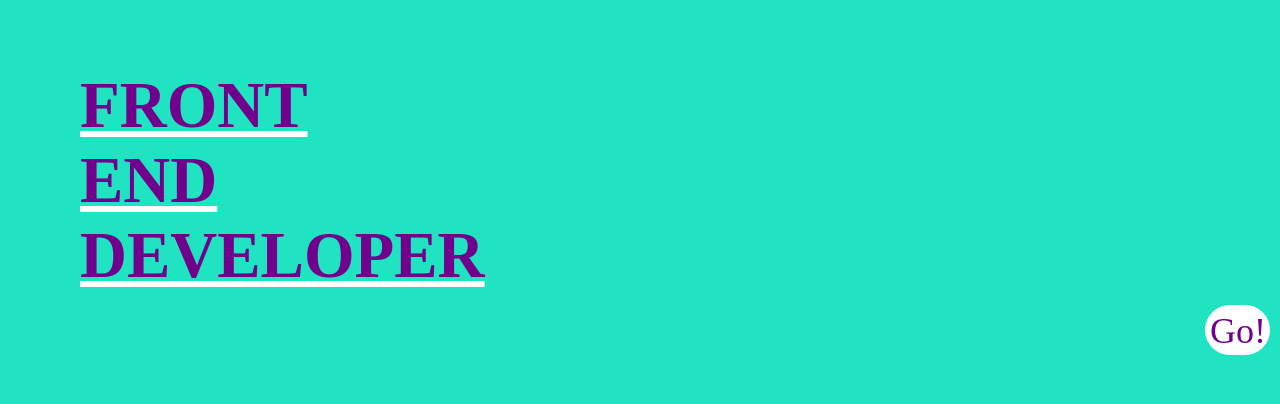
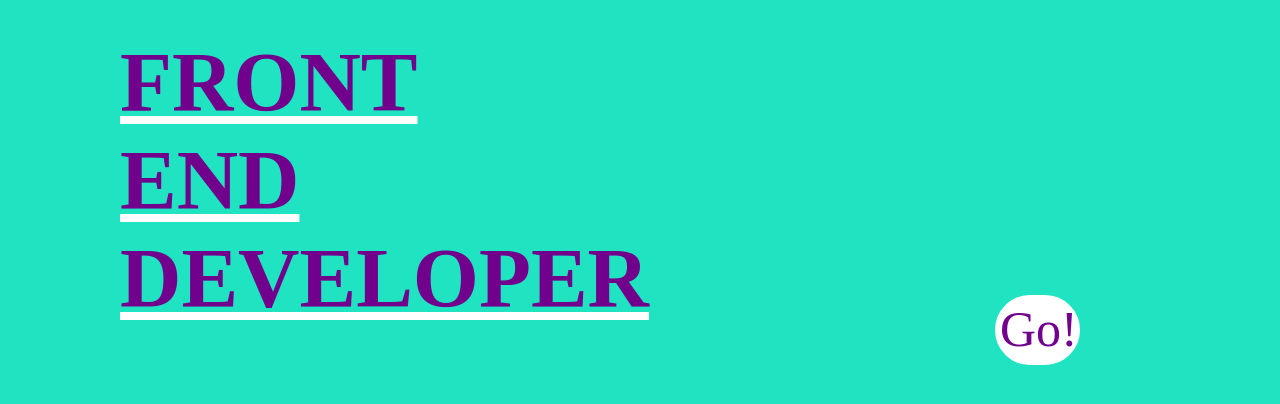
Before and after one commit to EsterGonzalezG/portfolio, a website: page index.html in a window 1280 px wide. Shown: the part 220-624 px from the top of the page. Drawn offline with Linux system fonts and the light colour scheme.

Commit message:
enlace go maquetado desktop

```diff
--- a/scss/layout/_main.scss
+++ b/scss/layout/_main.scss
@@ -8,6 +8,7 @@
     justify-content: space-between;
     height: 100vh;
     margin-top: 100px;
+    width: 100vw;
 }
 .enlaces{
     text-decoration: underline  white;
@@ -109,9 +110,18 @@ margin-right: 10px;
 		font-size: 80px;
 	}
 	.title--color{
-		font-size: 65px;
-		margin-left: 60px;
-	}
+		font-size: 85px;
+		margin-left: 100px;
+    }
+    .go{
+        height: 70px;
+        width: 85px;
+        margin-right: 200px;
+
+    }
+    .go__color{
+        font-size: 50px;
+    }
 
   .icons__react{
    background: white;
```
Also changed, not shown: css/main.css.
